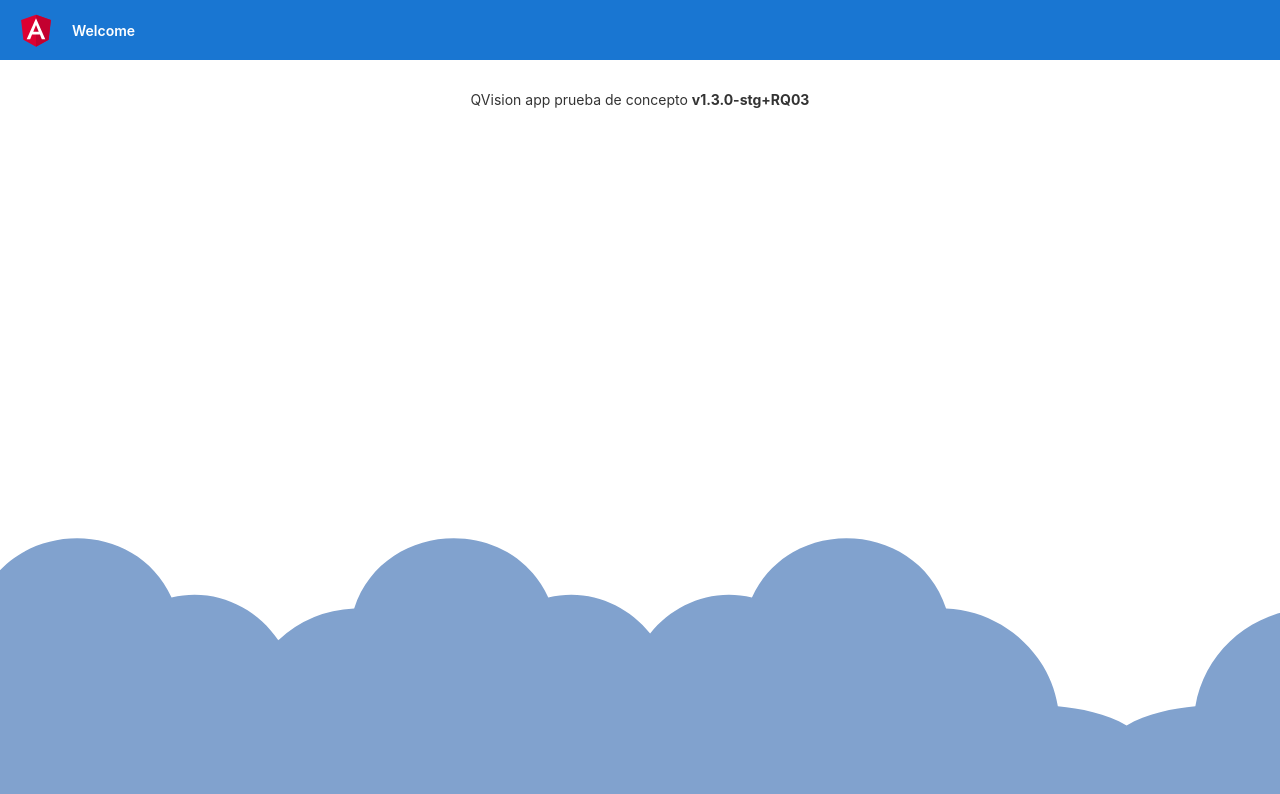
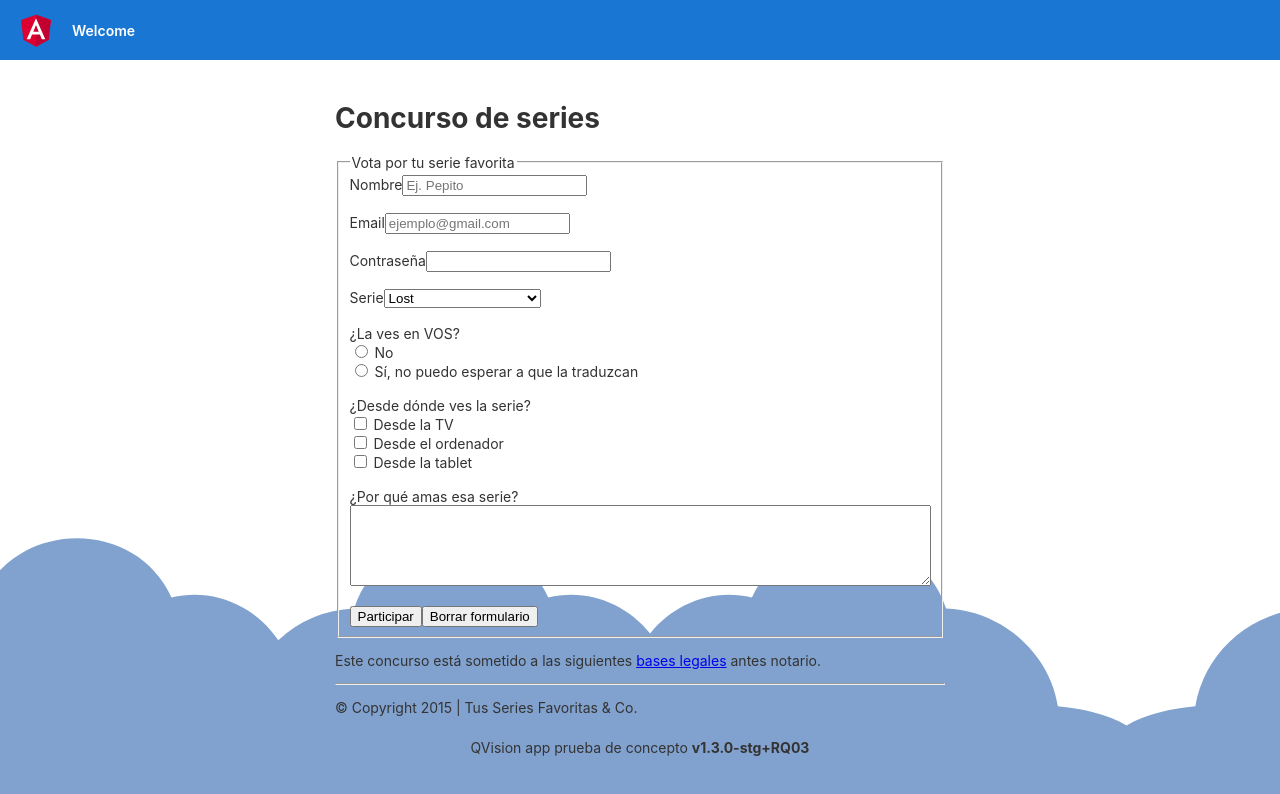
Before and after one commit to DCastroQV/Prueba-de-concepto, an Angular app: page /concurso in a window 1280 px wide. Before the commit this address led to /. Shown: the top 794 px of the page. Built offline with nearby package versions, Linux system fonts and the light colour scheme.

Commit message:
Se crea nuevo componente concurso

```diff
--- a/src/app/app-routing.module.ts
+++ b/src/app/app-routing.module.ts
@@ -2,10 +2,12 @@ import { NgModule } from '@angular/core';
 import { RouterModule, Routes } from '@angular/router';
 import { HolaNundoComponent } from './hola-nundo/hola-nundo.component';
 import { InfoDesalComponent } from './info-desal/info-desal.component';
+import { ConcursoComponent } from './concurso/concurso.component';
 
 const routes: Routes = [
    { path: 'infodesaltest', component: InfoDesalComponent},
-   { path: 'holamundo', component: HolaNundoComponent }
+   { path: 'holamundo', component: HolaNundoComponent },
+   { path: 'concurso', component: ConcursoComponent},
 ];
 
 
--- a/src/app/app.module.ts
+++ b/src/app/app.module.ts
@@ -5,12 +5,14 @@ import { AppRoutingModule } from './app-routing.module';
 import { AppComponent } from './app.component';
 import { HolaNundoComponent } from './hola-nundo/hola-nundo.component';
 import { InfoDesalComponent } from './info-desal/info-desal.component';
+import { ConcursoComponent } from './concurso/concurso.component';
 
 @NgModule({
   declarations: [
     AppComponent,
     HolaNundoComponent,
-    InfoDesalComponent
+    InfoDesalComponent,
+    ConcursoComponent
   ],
   imports: [
     BrowserModule,
--- /dev/null
+++ b/src/app/concurso/concurso.component.html
@@ -0,0 +1,63 @@
+<!DOCTYPE html>
+<html>
+<head>
+	<meta charset="utf-8">
+	<title>Formularios en HTML</title>
+</head>
+<body>
+	<h1>Concurso de series</h1>
+
+	<form>
+		<fieldset>
+			<legend>Vota por tu serie favorita</legend>
+
+			<label>Nombre</label>
+			<input type="text" placeholder="Ej. Pepito">
+
+			<br><br>
+			<label>Email</label>
+			<input type="email" placeholder="ejemplo@gmail.com">
+
+			<br><br>
+			<label>Contraseña</label>
+			<input type="password">
+
+			<br><br>
+			<label>Serie</label>
+			<select>
+				<option>Lost</option>
+				<option>How I met your mother</option>
+				<option>Fargo</option>
+				<option>True Detective</option>
+			</select>
+
+			<br><br>
+			<label>¿La ves en VOS?</label><br>
+			<input type="radio" name="vos"> No<br>
+			<input type="radio" name="vos"> Sí, no puedo esperar a que la traduzcan
+
+			<br><br>
+			<label>¿Desde dónde ves la serie?</label><br>
+			<input type="checkbox"> Desde la TV<br>
+			<input type="checkbox"> Desde el ordenador<br>
+			<input type="checkbox"> Desde la tablet
+
+			<br><br>
+			<label>¿Por qué amas esa serie?</label><br>
+			<textarea rows="5" cols="70"></textarea>
+
+			<br><br>
+			<input type="submit" value="Participar">
+			<input type="reset" value="Borrar formulario">
+
+		</fieldset>
+	</form>
+
+	<p>Este concurso está sometido a las siguientes <a href="bases_legales.html">bases legales</a> antes notario.</p>
+
+	<hr>
+
+	<p>&copy; Copyright 2015 | Tus Series Favoritas &amp; Co.</p>
+
+</body>
+</html>
--- /dev/null
+++ b/src/app/concurso/concurso.component.ts
@@ -0,0 +1,15 @@
+import { Component, OnInit } from '@angular/core';
+
+@Component({
+  selector: 'app-concurso',
+  templateUrl: './concurso.component.html',
+  styleUrls: ['./concurso.component.css']
+})
+export class ConcursoComponent implements OnInit {
+
+  constructor() { }
+
+  ngOnInit(): void {
+  }
+
+}
--- a/src/git-version/git-version.json
+++ b/src/git-version/git-version.json
@@ -1,8 +1,8 @@
 {
   "dirty": true,
-  "raw": "v1.3.0-stg+RQ03-9-g58362f2-dirty",
-  "hash": "g58362f2",
-  "distance": 9,
+  "raw": "v1.3.0-stg+RQ03-17-g537f4fb-dirty",
+  "hash": "g537f4fb",
+  "distance": 17,
   "tag": "v1.3.0-stg+RQ03",
   "semver": {
     "options": {
@@ -22,7 +22,6 @@
     ],
     "version": "1.3.0-stg"
   },
-
-  "suffix": "9-g58362f2",
-  "semverString": "1.3.0-stg+9.g58362f2"
+  "suffix": "17-g537f4fb-dirty",
+  "semverString": "1.3.0-stg+17.g537f4fb.dirty"
 }
```
Also changed, not shown: src/app/concurso/concurso.component.css (added), 1 other file (tests, documents, lock files or other folders).
